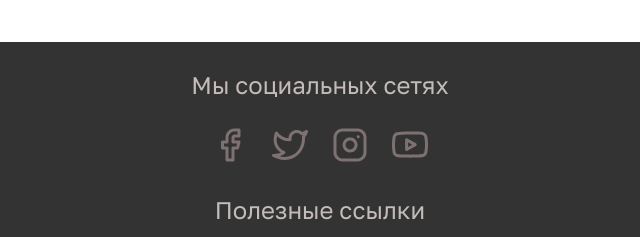
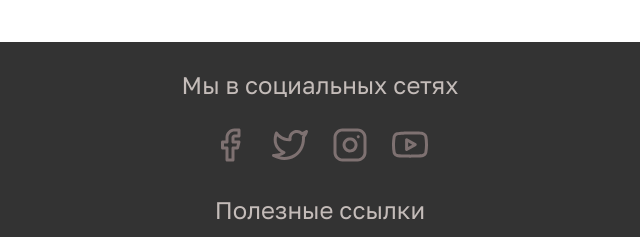
Before and after one commit to pointlesslybold/burger-shop, a plain HTML site: page index.html in a window 1280 px wide. Shown: the part 3034-3271 px from the top of the page, 320-960 px from the left. Drawn offline with Linux system fonts and the light colour scheme.

Commit message:
Update index.html

```diff
--- a/index.html
+++ b/index.html
@@ -139,7 +139,7 @@
         </section>
 
         <footer>
-            <h1>Мы социальных сетях</h1>
+            <h1>Мы в социальных сетях</h1>
             <div class="social-media-block">
                 <a href="#"><img src="./images/icons/facebook.svg"></a>
                 <a href="#"><img src="./images/icons/twitter.svg"></a>
```
